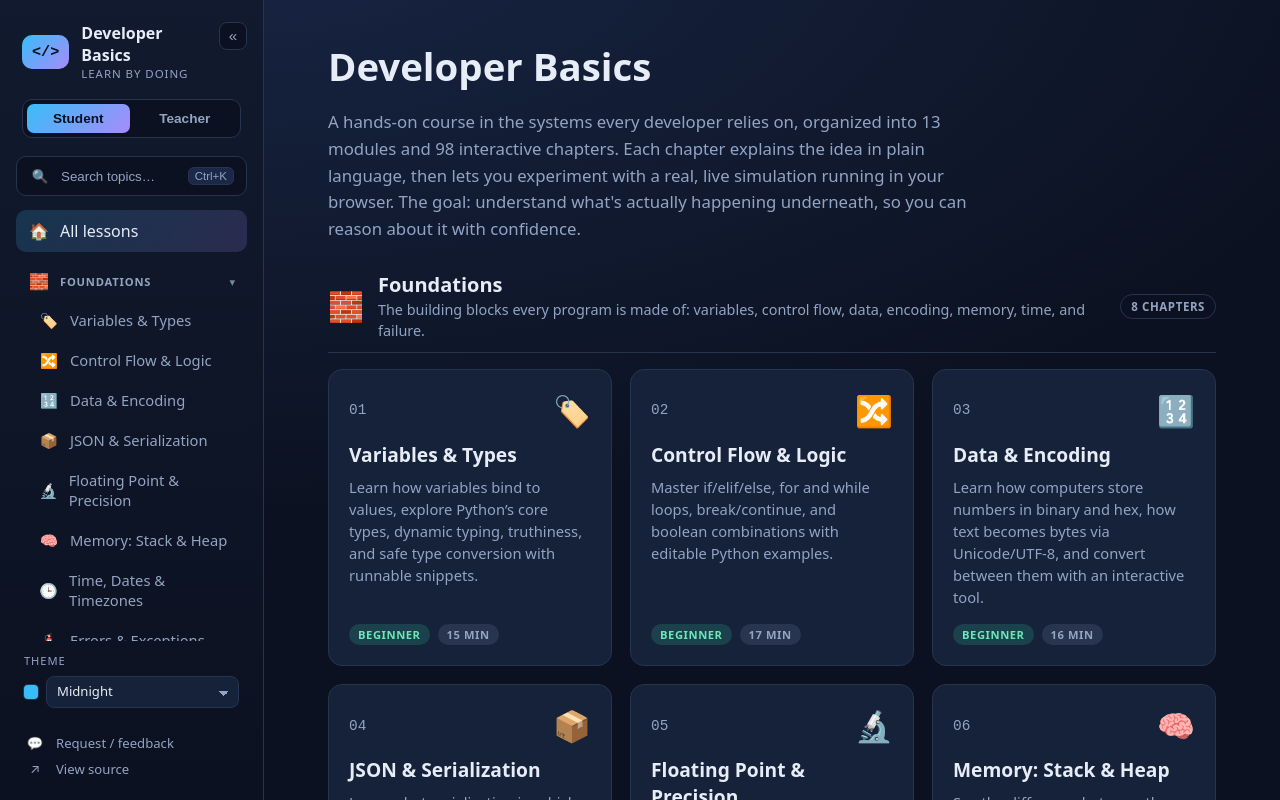
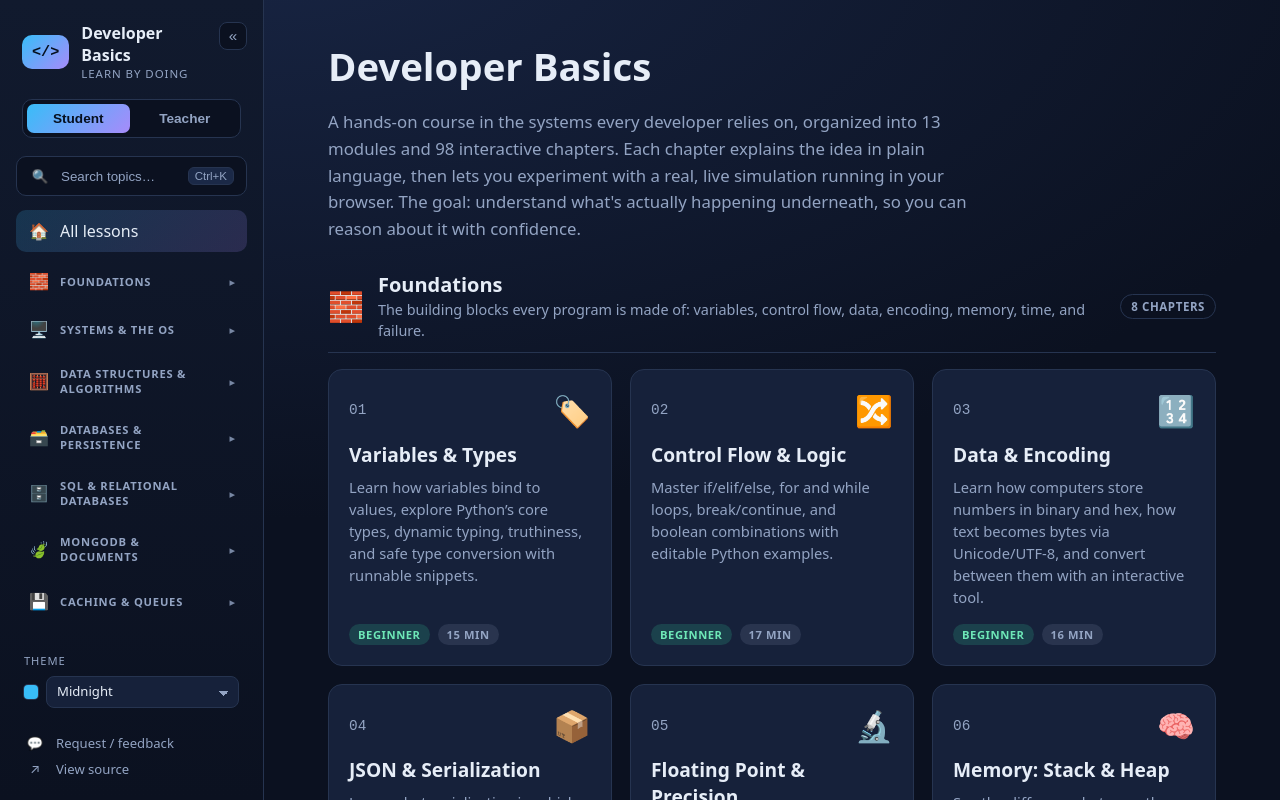
Before and after one commit to manishsharma004/developer-basics, a React (Vite) app: page / in a window 1280 px wide. Shown: the top 800 px of the page. Built offline with nearby package versions, Linux system fonts and the light colour scheme.

Commit message:
Collapse all sidebar modules by default on page load
Start with every nav group closed on home and expand only the current
lesson's module when viewing a chapter. Users can still toggle groups open.

```diff
--- a/src/App.tsx
+++ b/src/App.tsx
@@ -38,14 +38,20 @@ function App() {
   const [mobileOpen, setMobileOpen] = useState(false)
   const [feedbackOpen, setFeedbackOpen] = useState(false)
   const [searchOpen, setSearchOpen] = useState(false)
-  const [closedGroups, setClosedGroups] = useState<Record<string, boolean>>({})
+  const [openGroups, setOpenGroups] = useState<Record<string, boolean>>({})
 
   const { getProgress } = useProgress()
 
   const activeLesson = lessons.find((l) => l.path === location.pathname)
 
   const toggleGroup = (id: string) =>
-    setClosedGroups((g) => ({ ...g, [id]: !g[id] }))
+    setOpenGroups((g) => ({ ...g, [id]: !g[id] }))
+
+  // Start with every module collapsed; expand only the group for the current lesson.
+  useEffect(() => {
+    if (teacher) return
+    setOpenGroups(activeLesson ? { [activeLesson.group]: true } : {})
+  }, [location.pathname, activeLesson?.group, teacher])
 
   const toggleCollapsed = () => {
     setCollapsed((c) => {
@@ -199,8 +205,7 @@ function App() {
               if (items.length === 0) return null
               // When the rail is collapsed to icons, always show the lessons so
               // every chapter icon stays reachable.
-              const open =
-                collapsed || !closedGroups[group.id] || activeLesson?.group === group.id
+              const open = collapsed || !!openGroups[group.id]
               return (
                 <div
                   key={group.id}
```
